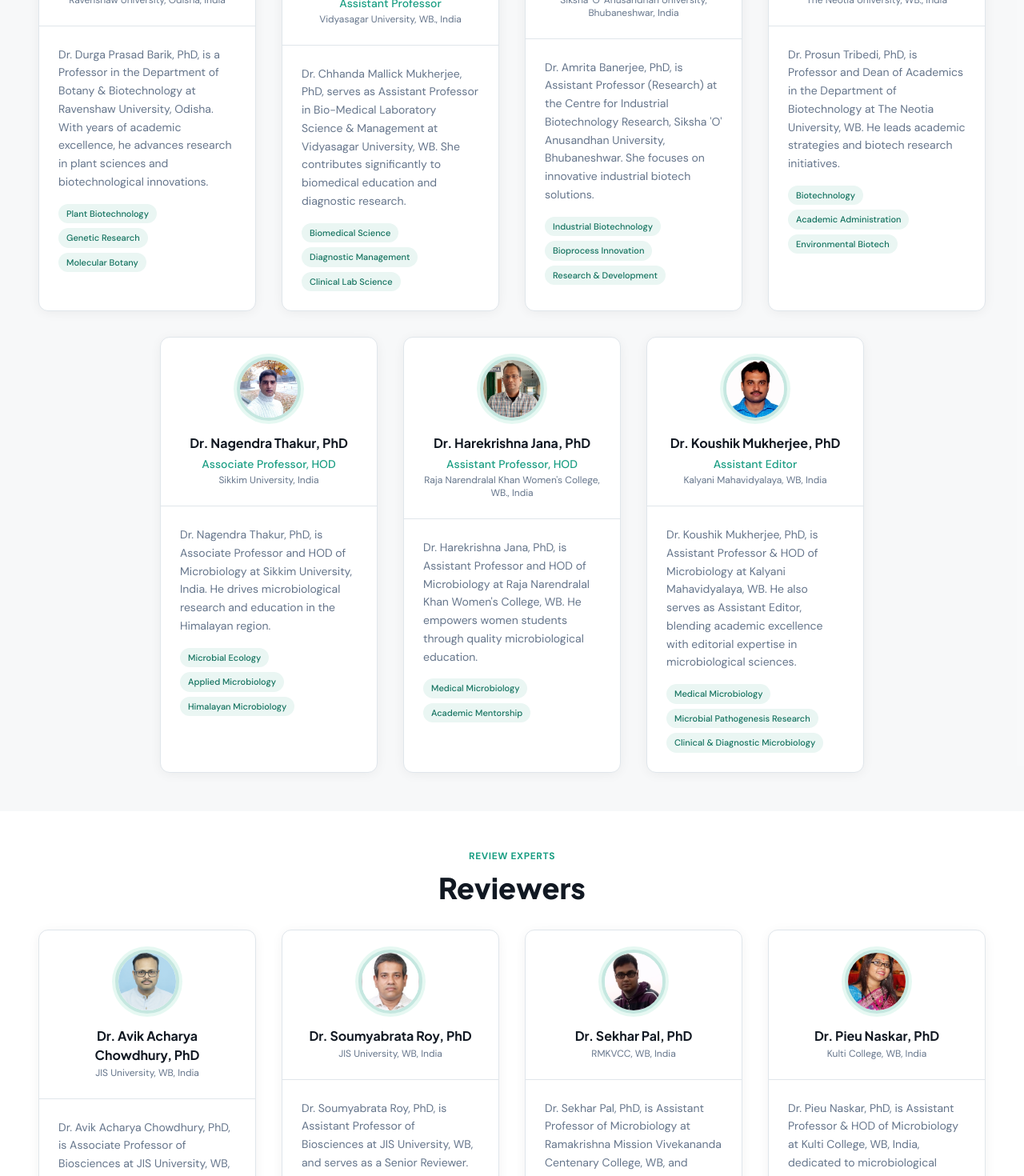
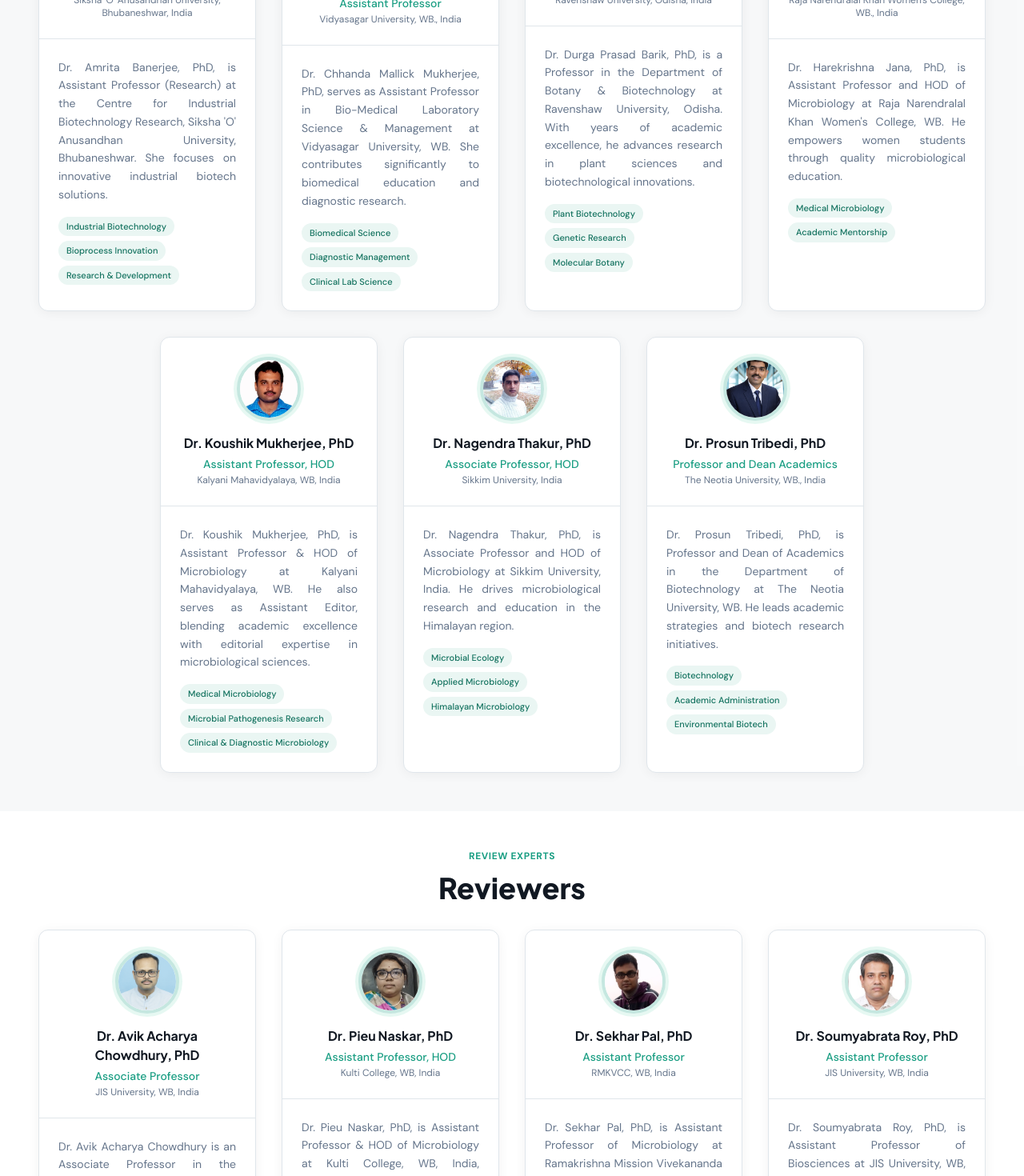
Before and after one commit to sayanroy058/Ink-Your-Journal-test, a React (Vite) app: page /editorial-board in a window 1280 px wide. Shown: the part 1330-2800 px from the top of the page at 80% size. Built offline with nearby package versions, Linux system fonts and the light colour scheme; the HTML template or start-up script is replaced by a standard one.

Commit message:
Update Editorial Board

```diff
--- a/src/pages/EditorialBoard.tsx
+++ b/src/pages/EditorialBoard.tsx
@@ -8,7 +8,7 @@ import asstEditorImg from "@/assets/Editorial Board Member/Koushik Mukherjee (As
 import AvikImg from "@/assets/Editorial Board Member/Avik Chowdhury.png";
 import SoumyabrataRoyImg from "@/assets/Editorial Board Member/Soumyabrata Roy.jpg.jpeg";
 import SekharPalImg from "@/assets/Editorial Board Member/sekhar pal.jpg.jpeg";
-import PieuNaskarImg from "@/assets/Editorial Board Member/piu naskar.png";
+import PieuNaskarImg from "@/assets/Editorial Board Member/piu naskar.jpeg";
 import DurgaPrasadBarikImg from "@/assets/Editorial Board Member/Durga prasad barik.jpg.jpeg";
 import ChhandaMallickMukherjeeImg from "@/assets/Editorial Board Member/chanda mallick.jpg.jpeg";
 import AmritaBanerjeeImg from "@/assets/Editorial Board Member/amrita banerjee.jpg.jpeg";
@@ -31,8 +31,8 @@ const editorInChief = {
 const assistantEditors = [
   {
     name: "Dr. Koushik Mukherjee, PhD",
-    role: "Assistant Editor",
-    department: "Assistant Professor, HOD | Dept. of Microbiology",
+    role: "Assistant Professor, HOD",
+    department: "Dept. of Microbiology",
     institution: "Kalyani Mahavidyalaya, WB, India",
     image: asstEditorImg,
     bio: "Dr. Koushik Mukherjee, PhD, is Assistant Professor & HOD of Microbiology at Kalyani Mahavidyalaya, WB. He also serves as Assistant Editor, blending academic excellence with editorial expertise in microbiological sciences.",
@@ -53,24 +53,27 @@ const reviewers = [
   {
     name: "Dr. Avik Acharya Chowdhury, PhD",
     role: "Senior Reviewer",
+    designation: "Associate Professor",
     department: "Associate Professor | Dept. of Biosciences",
     institution: "JIS University, WB, India",
     image: AvikImg,
-    bio: "Dr. Avik Acharya Chowdhury, PhD, is Associate Professor of Biosciences at JIS University, WB, and serves as a Senior Reviewer.",
+    bio: "Dr. Avik Acharya Chowdhury is an Associate Professor in the Department of Biosciences at JIS University, Kolkata, India. His research interests encompass cancer biology, autophagy-mediated signaling, tumor microenvironment, and molecular therapeutics targeting leukemia and breast cancer. He has contributed to the fields of molecular oncology and translational biosciences through publications in reputed international journals and scholarly book chapters.",
     specializations: ["Biosciences", "Molecular Bioscience Research", "Molecular Bioscience Research"],
   },
   {
-    name: "Dr. Soumyabrata Roy, PhD",
-    role: "Senior Reviewer",
-    department: "Assistant  Professor | Dept. of Biosciences",
-    institution: "JIS University, WB, India",
-    image: SoumyabrataRoyImg,
-    bio: "Dr. Soumyabrata Roy, PhD, is Assistant Professor of Biosciences at JIS University, WB, and serves as a Senior Reviewer.",
-    specializations: ["Biosciences", "Molecular Bioscience"],
+    name: "Dr. Pieu Naskar, PhD",
+    role: "Peer Reviewer",
+    designation: "Assistant Professor, HOD",
+    department: "Assistant  Professor, HOD | Dept. of Microbiology",
+    institution: "Kulti College, WB, India",
+    image: PieuNaskarImg,
+    bio: "Dr. Pieu Naskar, PhD, is Assistant Professor & HOD of Microbiology at Kulti College, WB, India, dedicated to microbiological education and research.",
+    specializations: ["Microbiology", "Environmental Microbiology", "Medical Microbiology"],
   },
   {
     name: "Dr. Sekhar Pal, PhD",
     role: "Peer Reviewer",
+    designation: "Assistant Professor",
     department: "Assistant Professor | Dept. of Microbiology",
     institution: "RMKVCC, WB, India",
     image: SekharPalImg,
@@ -78,25 +81,26 @@ const reviewers = [
     specializations: ["Microbiology", "Applied Microbiology"],
   },
   {
-    name: "Dr. Pieu Naskar, PhD",
-    role: "Peer Reviewer",
-    department: "Assistant  Professor, HOD | Dept. of Microbiology",
-    institution: "Kulti College, WB, India",
-    image: PieuNaskarImg,
-    bio: "Dr. Pieu Naskar, PhD, is Assistant Professor & HOD of Microbiology at Kulti College, WB, India, dedicated to microbiological education and research.",
-    specializations: ["Microbiology", "Environmental Microbiology", "Medical Microbiology"],
+    name: "Dr. Soumyabrata Roy, PhD",
+    role: "Senior Reviewer",
+    designation: "Assistant Professor",
+    department: "Assistant  Professor | Dept. of Biosciences",
+    institution: "JIS University, WB, India",
+    image: SoumyabrataRoyImg,
+    bio: "Dr. Soumyabrata Roy, PhD, is Assistant Professor of Biosciences at JIS University, WB, and serves as a Senior Reviewer.",
+    specializations: ["Biosciences", "Molecular Bioscience"],
   },
 ];
 
 const editorialMembers = [
   {
-    name: "Dr. Durga Prasad Barik, PhD",
-    role: "Professor",
-    department: "Department of Botany & Biotechnology",
-    institution: "Ravenshaw University, Odisha, India",
-    image: DurgaPrasadBarikImg,
-    bio: "Dr. Durga Prasad Barik, PhD, is a Professor in the Department of Botany & Biotechnology at Ravenshaw University, Odisha. With years of academic excellence, he advances research in plant sciences and biotechnological innovations.",
-    specializations: ["Plant Biotechnology", "Genetic Research", "Molecular Botany"],
+    name: "Dr. Amrita Banerjee, PhD",
+    role: "Assistant Professor (Research)",
+    department: "Centre for Industrial Biotechnology Research",
+    institution: "Siksha 'O' Anusandhan University, Bhubaneshwar, India",
+    image: AmritaBanerjeeImg,
+    bio: "Dr. Amrita Banerjee, PhD, is Assistant Professor (Research) at the Centre for Industrial Biotechnology Research, Siksha 'O' Anusandhan University, Bhubaneshwar. She focuses on innovative industrial biotech solutions.",
+    specializations: ["Industrial Biotechnology", "Bioprocess Innovation", "Research & Development"],
   },
   {
     name: "Dr. Chhanda Mallick Mukherjee, PhD",
@@ -108,31 +112,13 @@ const editorialMembers = [
     specializations: ["Biomedical Science", "Diagnostic Management", "Clinical Lab Science"],
   },
   {
-    name: "Dr. Amrita Banerjee, PhD",
-    role: "Assistant Professor (Research)",
-    department: "Centre for Industrial Biotechnology Research",
-    institution: "Siksha 'O' Anusandhan University, Bhubaneshwar, India",
-    image: AmritaBanerjeeImg,
-    bio: "Dr. Amrita Banerjee, PhD, is Assistant Professor (Research) at the Centre for Industrial Biotechnology Research, Siksha 'O' Anusandhan University, Bhubaneshwar. She focuses on innovative industrial biotech solutions.",
-    specializations: ["Industrial Biotechnology", "Bioprocess Innovation", "Research & Development"],
-  },
-  {
-    name: "Dr. Prosun Tribedi, PhD",
-    role: "Professor and Dean Academics",
-    department: "Department of Biotechnology",
-    institution: "The Neotia University, WB., India",
-    image: ProsunTribediImg,
-    bio: "Dr. Prosun Tribedi, PhD, is Professor and Dean of Academics in the Department of Biotechnology at The Neotia University, WB. He leads academic strategies and biotech research initiatives.",
-    specializations: ["Biotechnology", "Academic Administration", "Environmental Biotech"],
-  },
-  {
-    name: "Dr. Nagendra Thakur, PhD",
-    role: "Associate Professor, HOD",
-    department: "Department of Microbiology",
-    institution: "Sikkim University, India",
-    image: NagendraThakurImg,
-    bio: "Dr. Nagendra Thakur, PhD, is Associate Professor and HOD of Microbiology at Sikkim University, India. He drives microbiological research and education in the Himalayan region.",
-    specializations: ["Microbial Ecology", "Applied Microbiology", "Himalayan Microbiology"],
+    name: "Dr. Durga Prasad Barik, PhD",
+    role: "Professor",
+    department: "Department of Botany & Biotechnology",
+    institution: "Ravenshaw University, Odisha, India",
+    image: DurgaPrasadBarikImg,
+    bio: "Dr. Durga Prasad Barik, PhD, is a Professor in the Department of Botany & Biotechnology at Ravenshaw University, Odisha. With years of academic excellence, he advances research in plant sciences and biotechnological innovations.",
+    specializations: ["Plant Biotechnology", "Genetic Research", "Molecular Botany"],
   },
   {
     name: "Dr. Harekrishna Jana, PhD",
@@ -145,12 +131,30 @@ const editorialMembers = [
   },
   {
     name: "Dr. Koushik Mukherjee, PhD",
-    role: "Assistant Editor",
-    department: "Assistant Professor, HOD | Dept. of Microbiology",
+    role: "Assistant Professor, HOD",
+    department: "Dept. of Microbiology",
     institution: "Kalyani Mahavidyalaya, WB, India",
     image: asstEditorImg,
     bio: "Dr. Koushik Mukherjee, PhD, is Assistant Professor & HOD of Microbiology at Kalyani Mahavidyalaya, WB. He also serves as Assistant Editor, blending academic excellence with editorial expertise in microbiological sciences.",
     specializations: ["Medical Microbiology", "Microbial Pathogenesis Research", "Clinical & Diagnostic Microbiology"],
+  },
+  {
+    name: "Dr. Nagendra Thakur, PhD",
+    role: "Associate Professor, HOD",
+    department: "Department of Microbiology",
+    institution: "Sikkim University, India",
+    image: NagendraThakurImg,
+    bio: "Dr. Nagendra Thakur, PhD, is Associate Professor and HOD of Microbiology at Sikkim University, India. He drives microbiological research and education in the Himalayan region.",
+    specializations: ["Microbial Ecology", "Applied Microbiology", "Himalayan Microbiology"],
+  },
+  {
+    name: "Dr. Prosun Tribedi, PhD",
+    role: "Professor and Dean Academics",
+    department: "Department of Biotechnology",
+    institution: "The Neotia University, WB., India",
+    image: ProsunTribediImg,
+    bio: "Dr. Prosun Tribedi, PhD, is Professor and Dean of Academics in the Department of Biotechnology at The Neotia University, WB. He leads academic strategies and biotech research initiatives.",
+    specializations: ["Biotechnology", "Academic Administration", "Environmental Biotech"],
   },
 ];
 
@@ -222,7 +226,7 @@ const EditorialBoard = () => {
                 </div>
               </div>
               <div className="md:col-span-2 p-8">
-                <p className="text-muted-foreground leading-relaxed mb-6">{editorInChief.bio}</p>
+                <p className="text-muted-foreground leading-relaxed mb-6 text-justify">{editorInChief.bio}</p>
                 <h4 className="text-sm font-bold text-foreground mb-3 flex items-center gap-2">
                   <GraduationCap size={16} className="text-primary" /> Areas of Expertise
                 </h4>
@@ -280,7 +284,7 @@ const EditorialBoard = () => {
                   <p className="text-xs text-muted-foreground mt-0.5">{member.institution}</p>
                 </div>
                 <div className="p-6">
-                  <p className="text-sm text-muted-foreground leading-relaxed mb-4">{member.bio}</p>
+                  <p className="text-sm text-muted-foreground leading-relaxed mb-4 text-justify">{member.bio}</p>
                   <div className="flex flex-wrap gap-1.5">
                     {member.specializations.map((spec) => (
                       <span key={spec} className="bg-secondary text-secondary-foreground text-[11px] px-2.5 py-1 rounded-full font-medium">
@@ -384,11 +388,11 @@ const EditorialBoard = () => {
                     className="w-20 h-20 rounded-full object-cover mx-auto mb-4 border-4 border-primary/25 ring-4 ring-emerald-500/10"
                   />
                   <h3 className="text-base font-bold text-foreground">{member.name}</h3>
-                  {/* <p className="text-sm font-medium text-primary mt-1">{member.role}</p> */}
+                  <p className="text-sm font-medium text-primary mt-1">{member.designation}</p>
                   <p className="text-xs text-muted-foreground mt-0.5">{member.institution}</p>
                 </div>
                 <div className="p-6">
-                  <p className="text-sm text-muted-foreground leading-relaxed mb-4">{member.bio}</p>
+                  <p className="text-sm text-muted-foreground leading-relaxed mb-4 text-justify">{member.bio}</p>
                   <div className="flex flex-wrap gap-1.5">
                     {member.specializations.map((spec) => (
                       <span key={spec} className="bg-secondary text-secondary-foreground text-[11px] px-2.5 py-1 rounded-full font-medium">
```
Also changed, not shown: src/assets/Editorial Board Member/piu naskar.jpeg (added), src/assets/Editorial Board Member/piu naskar.png (deleted).
